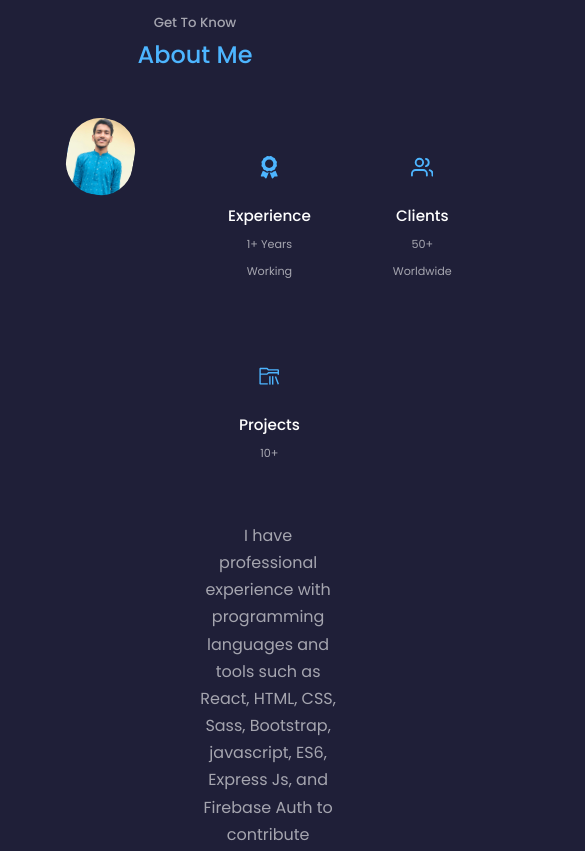
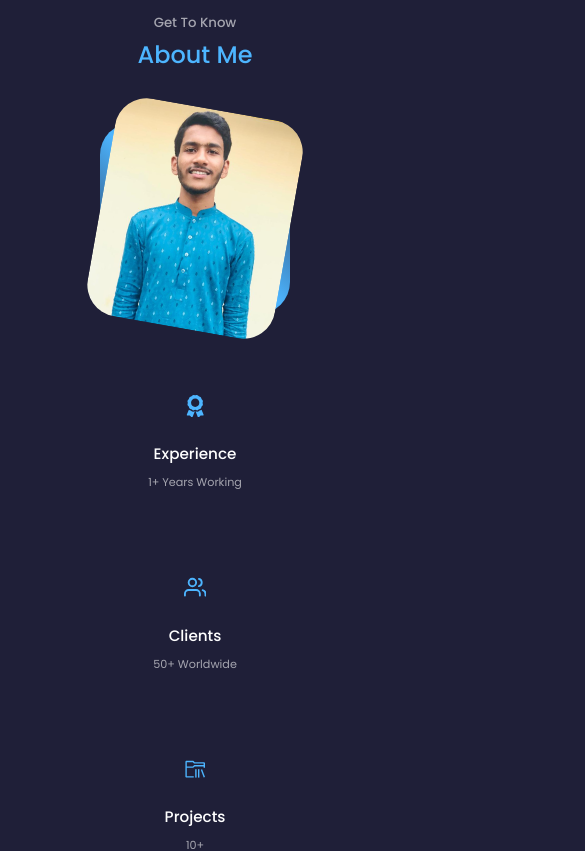
Before and after one commit to mirajulalam/portfolio-website, a React (Create React App) app: page / in a window 390 px wide. Shown: the part 960-1811 px from the top of the page, 585 px wide, since content can reach past the window. Built offline with nearby package versions, Linux system fonts and the light colour scheme.

Commit message:
full website responsive update

```diff
--- a/src/components/about/about.css
+++ b/src/components/about/about.css
@@ -91,12 +91,16 @@
 } */
 
 @media only screen and (max-width:576px) {
+    .about_container{
+        grid-template-columns: 1fr;
+        gap: 0;
+    }
     .about_me{
         width: 65%;
         margin: 0 auto 3rem;
     }
     .about_cards {
-        grid-template-columns: 1fr 1fr;
+        grid-template-columns: 1fr;
         gap: 1rem;
     }
     .about_content{
--- a/src/components/experience/experience.css
+++ b/src/components/experience/experience.css
@@ -68,6 +68,7 @@
  @media only screen and (max-width:576px) {
     .experience_container{
         gap: 1rem;
+        grid-template-columns: 1fr;
     }
     .experience_container > div{
         width: 100%;
--- a/src/components/header/header.css
+++ b/src/components/header/header.css
@@ -55,14 +55,7 @@ font-weight: 300;
 font-size: 0.9;
 }
 
-/*********** Media Queryes (midium devices)************/
-@media screen and(max-width:1024px) {
-    header{
-        height: 68vh;
-    }
-}
-/*********** Media Queryes (Small devices)************/
-@media screen and(max-width:600px) {
+@media only screen and (max-width:576px) {
     header{
         height: 100vh;
     }
@@ -71,3 +64,9 @@ font-size: 0.9;
         display: none;
     }
 }
+
+@media only screen and (min-width:577px) and (max-width:992px) {
+    header{
+        height: 100vh;
+    }
+}
```
